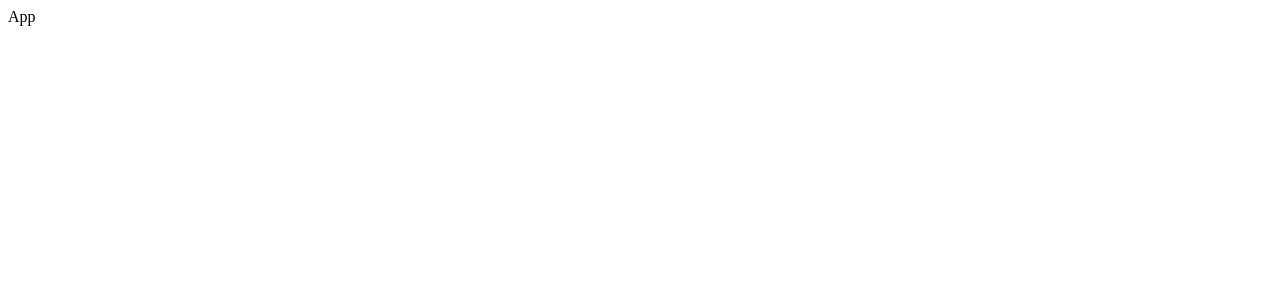
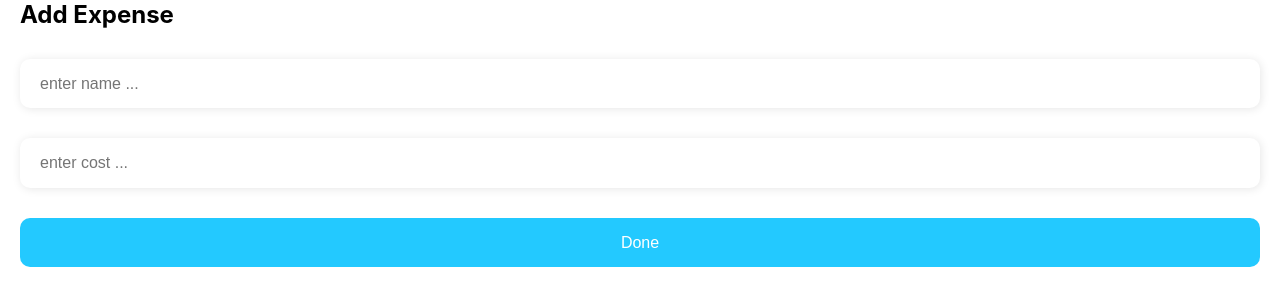
Before and after one commit to Andruha99/react-budget-app, a React (Create React App) app: page / in a window 1280 px wide. Shown: the top 306 px of the page. Built offline with nearby package versions, Linux system fonts and the light colour scheme.

Commit message:
feat (p-4): add react-hook-form libriary

```diff
--- a/package.json
+++ b/package.json
@@ -10,9 +10,12 @@
     "@types/node": "^16.18.23",
     "@types/react": "^18.0.35",
     "@types/react-dom": "^18.0.11",
+    "@types/styled-components": "^5.1.26",
     "react": "^18.2.0",
     "react-dom": "^18.2.0",
+    "react-hook-form": "^7.43.9",
     "react-scripts": "5.0.1",
+    "styled-components": "^5.3.9",
     "typescript": "^4.9.5",
     "web-vitals": "^2.1.4"
   },
--- a/src/App.tsx
+++ b/src/App.tsx
@@ -1,7 +1,10 @@
-import React from 'react'
+import React from "react"
+import { Form } from "./components/Form/Form"
 
 export const App = () => {
   return (
-    <div>App</div>
+    <div>
+      <Form />
+    </div>
   )
 }
--- /dev/null
+++ b/src/components/Form/Form.tsx
@@ -0,0 +1,39 @@
+import React from "react"
+import { SubmitHandler, useForm } from "react-hook-form"
+import { StyledButton, StyledForm, StyledInput, Title, ErrorMessage } from "./styles";
+
+interface FormValues {
+  enterName: string;
+  enterCost: string;
+};
+
+export const Form = () => {
+
+  const {
+    register,
+    handleSubmit,
+    reset,
+    formState: { errors }
+  } = useForm<FormValues>({});
+
+  const onSubmit: SubmitHandler<FormValues> = data => console.log(data);
+
+  return (
+    <StyledForm onSubmit={handleSubmit(onSubmit)}>
+      <Title>Add Expense</Title>
+      <StyledInput placeholder="enter name ..." type="text" {...register("enterName", {
+        required: true,
+        maxLength: { value: 15, message: "Max length of goods name is 15 letters"}
+      })}/>
+      {errors.enterName && <ErrorMessage>{errors.enterName.message}</ErrorMessage>}
+
+      <StyledInput placeholder="enter cost ..." type="text" {...register("enterCost", {
+        required: true,
+        maxLength: { value: 5, message: "Max price is 99999"}
+      })}/>
+      {errors.enterCost && <ErrorMessage>{errors.enterCost.message}</ErrorMessage>}
+
+      <StyledButton type="submit">Done</StyledButton>
+    </StyledForm>
+  )
+}
--- /dev/null
+++ b/src/components/Form/styles.ts
@@ -0,0 +1,40 @@
+import styled from "styled-components";
+
+const StyledForm = styled.form`
+    display: grid;
+    grid-gap: 30px;
+    width: 100%;
+    margin-bottom: 53px;
+`;
+
+const Title = styled.h2`
+    font-size: 24px;
+    font-weight: 700;
+`
+
+const StyledInput = styled.input`
+    padding: 15px 0px;
+    padding-left: 20px;
+    font-size: 16px;
+    line-height: 19.36px;
+    border: 0px;
+    border-radius: 10px;
+    box-shadow: 1px 1px 10px rgba(0, 0, 0, 0.1);
+`
+
+const StyledButton = styled.button`
+    padding: 15px 147px;
+    font-size: 16px;
+    line-height: 19.36px;
+    color: #ffffff;
+    background-color: #23C9FF;
+    border: 0px;
+    border-radius: 10px;
+`
+
+const ErrorMessage = styled.p`
+    font-size: 12px;
+    color: red;
+`
+
+export { StyledForm, Title, StyledButton, StyledInput, ErrorMessage };
--- a/src/index.tsx
+++ b/src/index.tsx
@@ -1,12 +1,14 @@
-import React from 'react';
-import ReactDOM from 'react-dom/client';
-import { App } from './App';
+import React from "react";
+import ReactDOM from "react-dom/client";
+import { App } from "./App";
+import { GlobalStyles } from "./ui/GlobalStyles";
 
 const root = ReactDOM.createRoot(
-  document.getElementById('root') as HTMLElement
+  document.getElementById("root") as HTMLElement
 );
 root.render(
   <React.StrictMode>
+    <GlobalStyles />
     <App />
   </React.StrictMode>
 );
--- /dev/null
+++ b/src/ui/GlobalStyles.ts
@@ -0,0 +1,14 @@
+import { createGlobalStyle } from "styled-components";
+
+export const GlobalStyles = createGlobalStyle`
+    * {
+        box-sizing: border-box;
+        margin: 0;
+        padding: 0;
+    }
+
+    body {
+        padding: 0px 20px;
+        font-family: "Inter", sans-serif;
+    }
+`;
```
Also changed, not shown: 1 other file (tests, documents, lock files or other folders).
